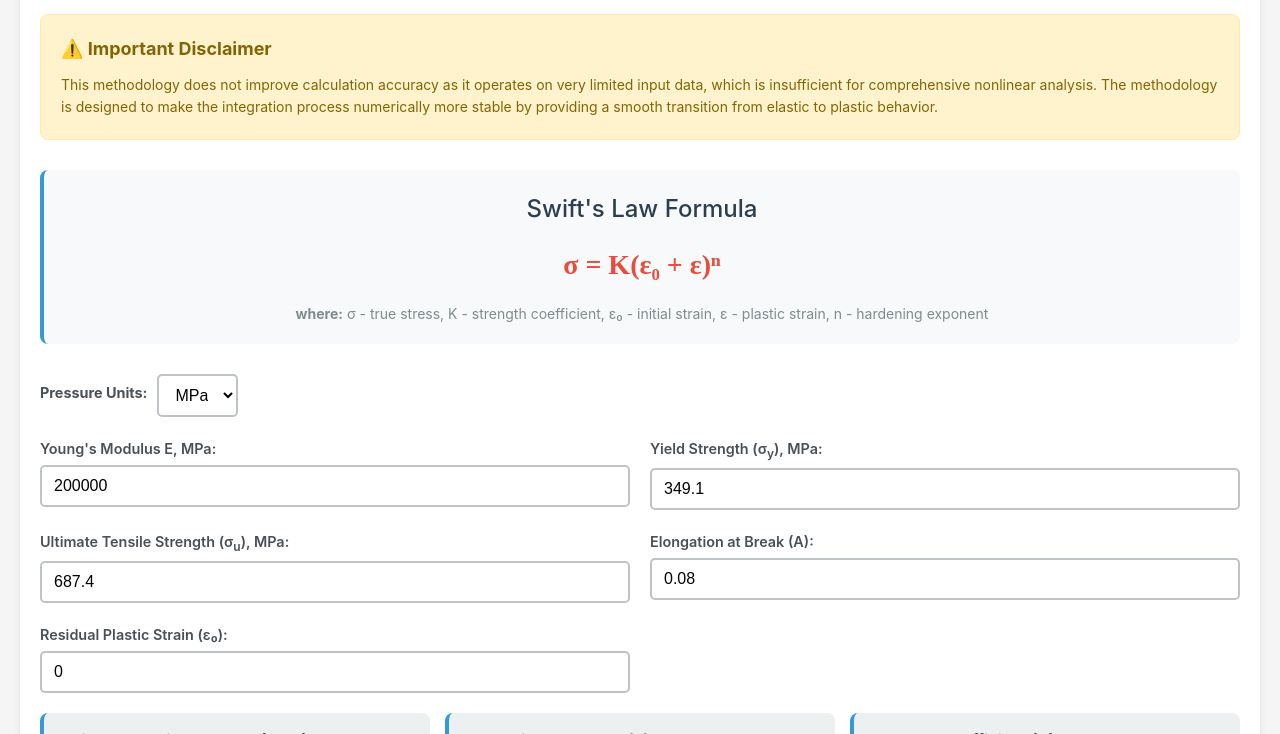
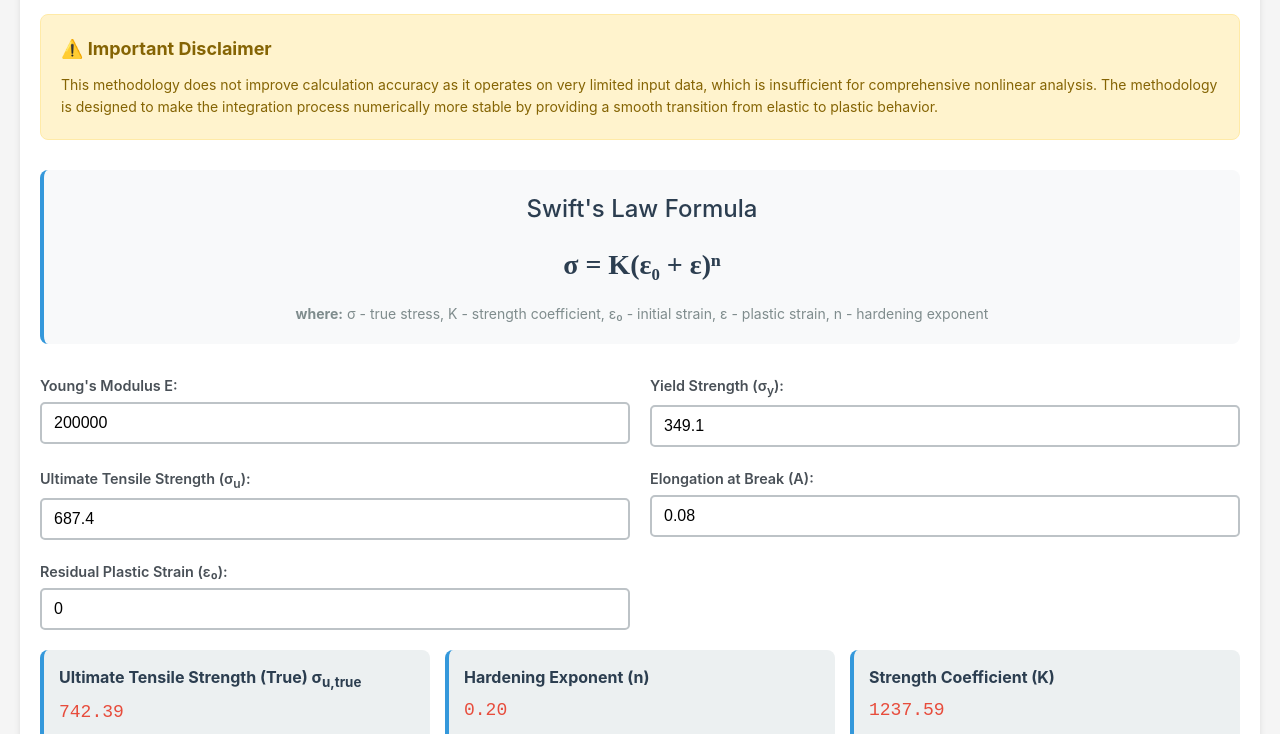
Before and after one commit to MaterialMap/MaterialMap.github.io, a website: page swift_law_calculator.html in a window 1280 px wide. Shown: the part 197-931 px from the top of the page. Drawn offline with Linux system fonts and the light colour scheme.

Commit message:
Remove unit references and red color from Swift's Law calculator
- Remove all unit mentions (MPa, GPa, kPa, Pa) from UI and calculations
- Remove unit selector dropdown and related JavaScript functions
- Remove unit conversion logic from all calculations and displays
- Change red color (#e74c3c) to dark blue (#2c3e50) in formula, chart line, and legend
- Simplify calculator to work with unitless values

```diff
--- a/swift_law_calculator.html
+++ b/swift_law_calculator.html
@@ -33,7 +33,7 @@
 
         <div style="text-align: center; margin-bottom: 30px; padding: 20px; background: #f8f9fa; border-radius: 8px; border-left: 4px solid #3498db;">
             <h2 style="margin: 0; color: #2c3e50; font-size: 24px;">Swift's Law Formula</h2>
-            <div style="font-size: 28px; font-weight: bold; margin: 15px 0; color: #e74c3c; font-family: 'Times New Roman', serif;">
+            <div style="font-size: 28px; font-weight: bold; margin: 15px 0; color: #2c3e50; font-family: 'Times New Roman', serif;">
                 σ = K(ε₀ + ε)ⁿ
             </div>
             <div style="font-size: 14px; color: #7f8c8d; line-height: 1.5;">
@@ -41,27 +41,19 @@
             </div>
         </div>
 
-        <div class="unit-selector">
-            <label for="pressureUnit"><strong>Pressure Units:</strong></label>
-            <select id="pressureUnit" onchange="updateUnits()">
-                <option value="Pa">Pa</option>
-                <option value="kPa">kPa</option>
-                <option value="MPa" selected>MPa</option>
-                <option value="GPa">GPa</option>
-            </select>
-        </div>
+
 
         <div class="input-group">
             <div class="input-item">
-                <label for="youngModulus">Young's Modulus E, <span id="unit1">MPa</span>:</label>
+                <label for="youngModulus">Young's Modulus E:</label>
                 <input type="number" id="youngModulus" step="any" value="200000" oninput="scheduleCalculation()">
             </div>
             <div class="input-item">
-                <label for="yieldStrength">Yield Strength (σ<sub>y</sub>), <span id="unit2">MPa</span>:</label>
+                <label for="yieldStrength">Yield Strength (σ<sub>y</sub>):</label>
                 <input type="number" id="yieldStrength" step="any" value="349.1" oninput="scheduleCalculation()">
             </div>
             <div class="input-item">
-                <label for="tensileStrength">Ultimate Tensile Strength (σ<sub>u</sub>), <span id="unit3">MPa</span>:</label>
+                <label for="tensileStrength">Ultimate Tensile Strength (σ<sub>u</sub>):</label>
                 <input type="number" id="tensileStrength" step="any" value="687.4" oninput="scheduleCalculation()">
             </div>
             <div class="input-item">
@@ -121,7 +113,7 @@
                         <tr>
                             <th>Total Strain (ε<sub>total</sub>)</th>
                             <th>Plastic Strain (ε<sub>plastic</sub>)</th>
-                            <th>True Stress (σ), <span id="stressUnit">MPa</span></th>
+                            <th>True Stress (σ)</th>
                         </tr>
                     </thead>
                     <tbody id="tableBody">
@@ -148,28 +140,9 @@
         let calculatedValues = {};
         let calculationTimeout = null;
 
-        function updateUnits() {
-            const unit = document.getElementById('pressureUnit').value;
-            document.getElementById('unit1').textContent = unit;
-            document.getElementById('unit2').textContent = unit;
-            document.getElementById('unit3').textContent = unit;
-            document.getElementById('stressUnit').textContent = unit;
-            scheduleCalculation();
-        }
 
-        function getUnitMultiplier(unit) {
-            switch(unit) {
-                case 'Pa': return 1e6;      // Convert from MPa to Pa
-                case 'kPa': return 1e3;     // Convert from MPa to kPa
-                case 'MPa': return 1;       // Base unit
-                case 'GPa': return 1e-3;    // Convert from MPa to GPa
-                default: return 1;
-            }
-        }
 
-        function convertStressValue(value, unit) {
-            return value * getUnitMultiplier(unit);
-        }
+
 
         function scheduleCalculation() {
             if (calculationTimeout) {
@@ -187,13 +160,10 @@
 
         function calculate() {
             try {
-                // Get input data and convert to base units (MPa)
-                const unit = document.getElementById('pressureUnit').value;
-                const unitMultiplier = getUnitMultiplier(unit);
-
-                const E = parseFloat(document.getElementById('youngModulus').value) / unitMultiplier;
-                const sigma_y = parseFloat(document.getElementById('yieldStrength').value) / unitMultiplier;
-                const sigma_u = parseFloat(document.getElementById('tensileStrength').value) / unitMultiplier;
+                // Get input data
+                const E = parseFloat(document.getElementById('youngModulus').value);
+                const sigma_y = parseFloat(document.getElementById('yieldStrength').value);
+                const sigma_u = parseFloat(document.getElementById('tensileStrength').value);
                 const A = parseFloat(document.getElementById('elongation').value);
                 const epsilon_0 = parseFloat(document.getElementById('epsilon0').value);
 
@@ -238,14 +208,14 @@
                 }
 
                 // Save calculated values
-                calculatedValues = { E, sigma_y, sigma_u, A, epsilon_0, sigma_u_true, n, K, eps_y, E_tan, unit };
+                calculatedValues = { E, sigma_y, sigma_u, A, epsilon_0, sigma_u_true, n, K, eps_y, E_tan };
 
-                // Display results (convert to selected units)
-                document.getElementById('trueTensileStrength').textContent = `${formatScientific(convertStressValue(sigma_u_true, unit))} ${unit}`;
+                // Display results
+                document.getElementById('trueTensileStrength').textContent = formatScientific(sigma_u_true);
                 document.getElementById('hardeningExponent').textContent = formatScientific(n);
-                document.getElementById('strengthCoefficient').textContent = `${formatScientific(convertStressValue(K, unit))} ${unit}`;
+                document.getElementById('strengthCoefficient').textContent = formatScientific(K);
                 document.getElementById('residualStrain').textContent = formatScientific(eps_y);
-                document.getElementById('tangentModulus').textContent = `${formatScientific(convertStressValue(E_tan, unit))} ${unit}`;
+                document.getElementById('tangentModulus').textContent = formatScientific(E_tan);
 
                 document.getElementById('results').style.display = 'grid';
 
@@ -272,7 +242,7 @@
 
         function generateTable() {
             try {
-                const { E, sigma_y, n, K, eps_y, A, epsilon_0, unit } = calculatedValues;
+                const { E, sigma_y, n, K, eps_y, A, epsilon_0 } = calculatedValues;
                 const tableBody = document.getElementById('tableBody');
                 tableBody.innerHTML = '';
 
@@ -321,7 +291,7 @@
                     const row = tableBody.insertRow();
                     row.insertCell(0).textContent = formatScientific(totalStrain, 4);
                     row.insertCell(1).textContent = formatScientific(plasticStrain, 4);
-                    row.insertCell(2).textContent = formatScientific(convertStressValue(stress, unit), 2);
+                    row.insertCell(2).textContent = formatScientific(stress, 2);
                 });
             } catch (error) {
                 console.error('Table generation error:', error);
@@ -331,15 +301,14 @@
         function drawChart() {
             try {
                 const svg = document.getElementById('stressStrainChart');
-                const { E, sigma_y, n, K, eps_y, A, epsilon_0, unit } = calculatedValues;
+                const { E, sigma_y, n, K, eps_y, A, epsilon_0 } = calculatedValues;
 
                 // Clear SVG
                 svg.innerHTML = '';
 
                 const maxStrain = A * 1.2; // +20% for necking area
                 const elasticLimit = sigma_y / E;
-                const maxStressBase = Math.max(K * Math.pow(eps_y + A, n), sigma_y * 1.2) * 1.1; // +10% for necking area
-                const maxStress = convertStressValue(maxStressBase, unit); // Convert to display units
+                const maxStress = Math.max(K * Math.pow(eps_y + A, n), sigma_y * 1.2) * 1.1; // +10% for necking area
 
                 // Set up coordinates with space for right legend
                 const padding = 80;
@@ -412,10 +381,10 @@
 
                 // Axis labels - positioned to not overlap with value labels
                 svg.appendChild(createText(padding + chartWidth/2, 490, 'Total Strain (ε)', 14, '#2c3e50', 'middle'));
-                svg.appendChild(createText(25, topPadding + chartHeight/2, `True Stress σ (${unit})`, 14, '#2c3e50', 'middle', `rotate(-90, 25, ${topPadding + chartHeight/2})`));
+                svg.appendChild(createText(25, topPadding + chartHeight/2, 'True Stress σ', 14, '#2c3e50', 'middle', `rotate(-90, 25, ${topPadding + chartHeight/2})`));
 
-                // 1. Red elasticity line - make it visible
-                svg.appendChild(createLine(xScale(0), yScale(0), xScale(elasticLimit), yScale(convertStressValue(sigma_y, unit)), '#e74c3c', 4));
+                // 1. Elasticity line - make it visible
+                svg.appendChild(createLine(xScale(0), yScale(0), xScale(elasticLimit), yScale(sigma_y), '#2c3e50', 4));
 
                 // 2. Blue Swift's law curve - ONLY for plastic region
                 const steps = 200;
@@ -425,7 +394,7 @@
                 let maxStressPoint = { strain: elasticLimit, stress: sigma_y };
 
                 // Start from yield point
-                pathData += `M ${xScale(elasticLimit)} ${yScale(convertStressValue(sigma_y, unit))} `;
+                pathData += `M ${xScale(elasticLimit)} ${yScale(sigma_y)} `;
 
                 for (let i = 1; i <= steps; i++) {
                     const totalStrain = elasticLimit + i * strainStep;
@@ -446,7 +415,7 @@
                     }
 
                     const x = xScale(totalStrain);
-                    const y = yScale(convertStressValue(stress, unit));
+                    const y = yScale(stress);
                     pathData += `L ${x} ${y} `;
                 }
                 svg.appendChild(createPath(pathData, '#3498db', 3));
@@ -463,17 +432,17 @@
                     // Modified Swift's law: σ = K(ε₀ + ε_plastic)ⁿ
                     endStress = K * Math.pow(epsilon_0 + (endStrain - elasticLimit), n);
                 }
-                svg.appendChild(createLine(xScale(elasticLimit), yScale(convertStressValue(sigma_y, unit)), xScale(endStrain), yScale(convertStressValue(endStress, unit)), '#27ae60', 3));
+                svg.appendChild(createLine(xScale(elasticLimit), yScale(sigma_y), xScale(endStrain), yScale(endStress), '#27ae60', 3));
 
                 // Yield point
-                svg.appendChild(createCircle(xScale(elasticLimit), yScale(convertStressValue(sigma_y, unit)), 6, '#f39c12'));
+                svg.appendChild(createCircle(xScale(elasticLimit), yScale(sigma_y), 6, '#f39c12'));
 
                 // Maximum point
-                svg.appendChild(createCircle(xScale(maxStressPoint.strain), yScale(convertStressValue(maxStressPoint.stress, unit)), 6, '#8e44ad'));
+                svg.appendChild(createCircle(xScale(maxStressPoint.strain), yScale(maxStressPoint.stress), 6, '#8e44ad'));
 
                 // Necking arrow - UNDER the curve
                 const neckingX = xScale(maxStressPoint.strain);
-                const neckingY = yScale(convertStressValue(maxStressPoint.stress, unit));
+                const neckingY = yScale(maxStressPoint.stress);
 
                 // Arrow pointing up from below
                 svg.appendChild(createLine(neckingX, neckingY + 30, neckingX, neckingY + 10, '#2c3e50', 2));
@@ -486,7 +455,7 @@
 
                 // RIGHT LEGEND - centered vertically
                 const legendItems = [
-                    { color: '#e74c3c', text: 'Elasticity' },
+                    { color: '#2c3e50', text: 'Elasticity' },
                     { color: '#3498db', text: 'Swift Law' },
                     { color: '#27ae60', text: 'Linear Approximation' }
                 ];
@@ -525,9 +494,9 @@
                 return;
             }
 
-            const { E, sigma_y, n, K, eps_y, A, epsilon_0, unit } = calculatedValues;
+            const { E, sigma_y, n, K, eps_y, A, epsilon_0 } = calculatedValues;
 
-            let csvContent = "Total Strain (ε_total),Plastic Strain (ε_plastic),True Stress σ (" + unit + ")\n";
+            let csvContent = "Total Strain (ε_total),Plastic Strain (ε_plastic),True Stress σ\n";
 
             const maxStrain = A * 1.1;
             const steps = 50;
@@ -573,7 +542,7 @@
 
                 csvContent += totalStrain.toExponential(6) + "," +
                              plasticStrain.toExponential(6) + "," +
-                             convertStressValue(stress, unit).toExponential(6) + "\n";
+                             stress.toExponential(6) + "\n";
             });
 
             const blob = new Blob([csvContent], { type: 'text/csv;charset=utf-8;' });
@@ -600,14 +569,11 @@
 
         function generateDefineCurveStress() {
             try {
-                const { n, K, epsilon_0, unit } = calculatedValues;
-
-                // Convert K to MPa for LS-DYNA (base units)
-                const K_MPa = K; // K is already in base units (MPa)
+                const { n, K, epsilon_0 } = calculatedValues;
 
                 // Format values with proper positioning (right-aligned in their columns)
                 // K: positions 21-30, n: positions 31-40, eps_0: positions 41-50
-                const K_str = formatScientific(K_MPa, 4);
+                const K_str = formatScientific(K, 4);
                 const n_str = formatScientific(n, 4);
                 const eps0_str = formatScientific(epsilon_0, 4);
 
@@ -618,7 +584,6 @@
                 line5 += eps0_str.padStart(10);     // eps_0 at positions 41-50
 
                 const curveDefinition = `*DEFINE_CURVE_STRESS
-$ Pressure units: ${calculatedValues.unit}
 $ ITYPE is Type of hardening law. EQ.1: Swift power law
 $--------1---------2---------3---------4---------5---------6---------7---------8
 $#    LCID     ITYPE      P1=K      P2=n  P3=eps_0
@@ -668,7 +633,6 @@ $--------1---------2---------3---------4---------5---------6---------7---------8
 
         // Page initialization
         window.onload = function() {
-            updateUnits();
             calculate();
         };
     </script>
```
